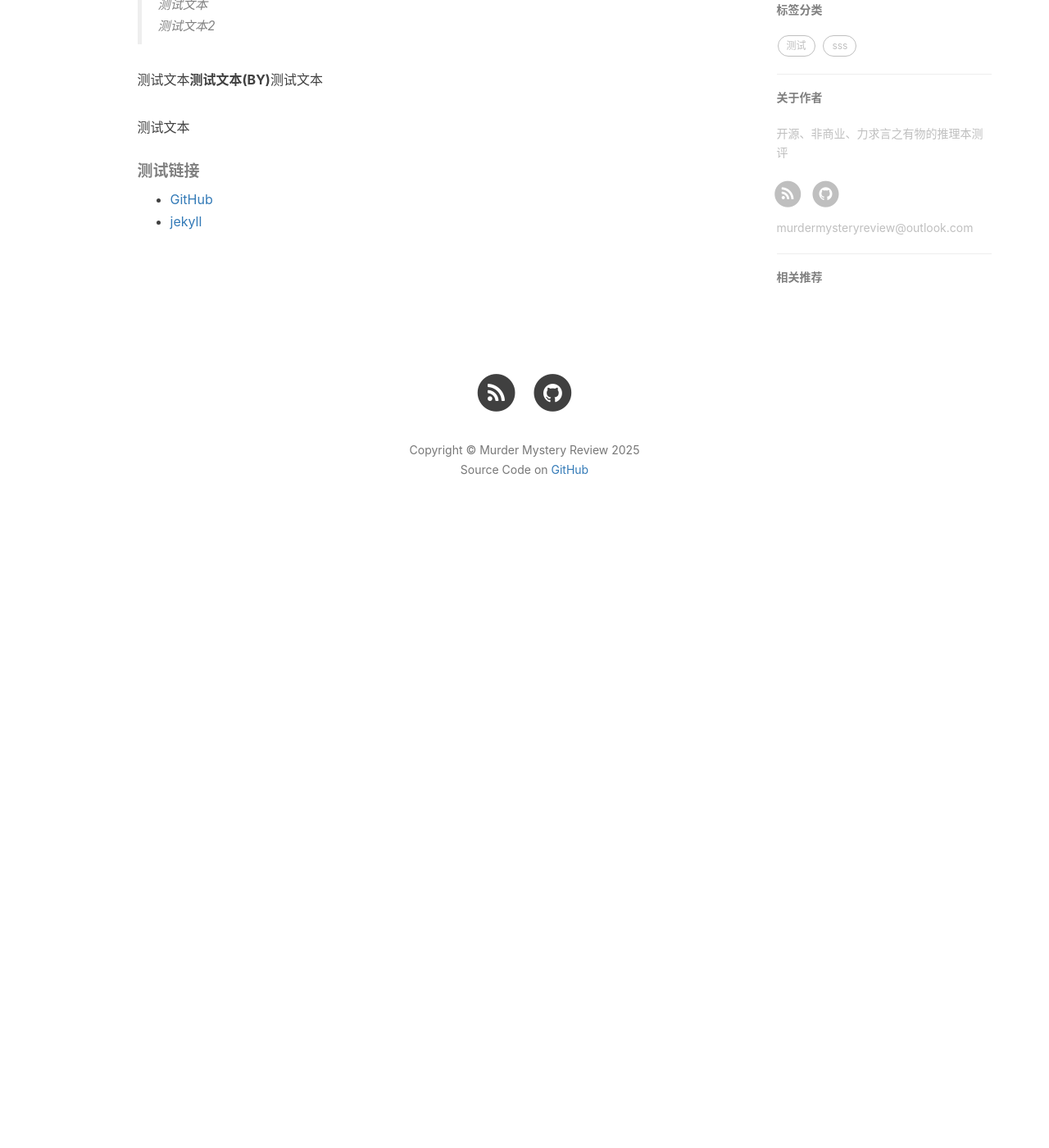
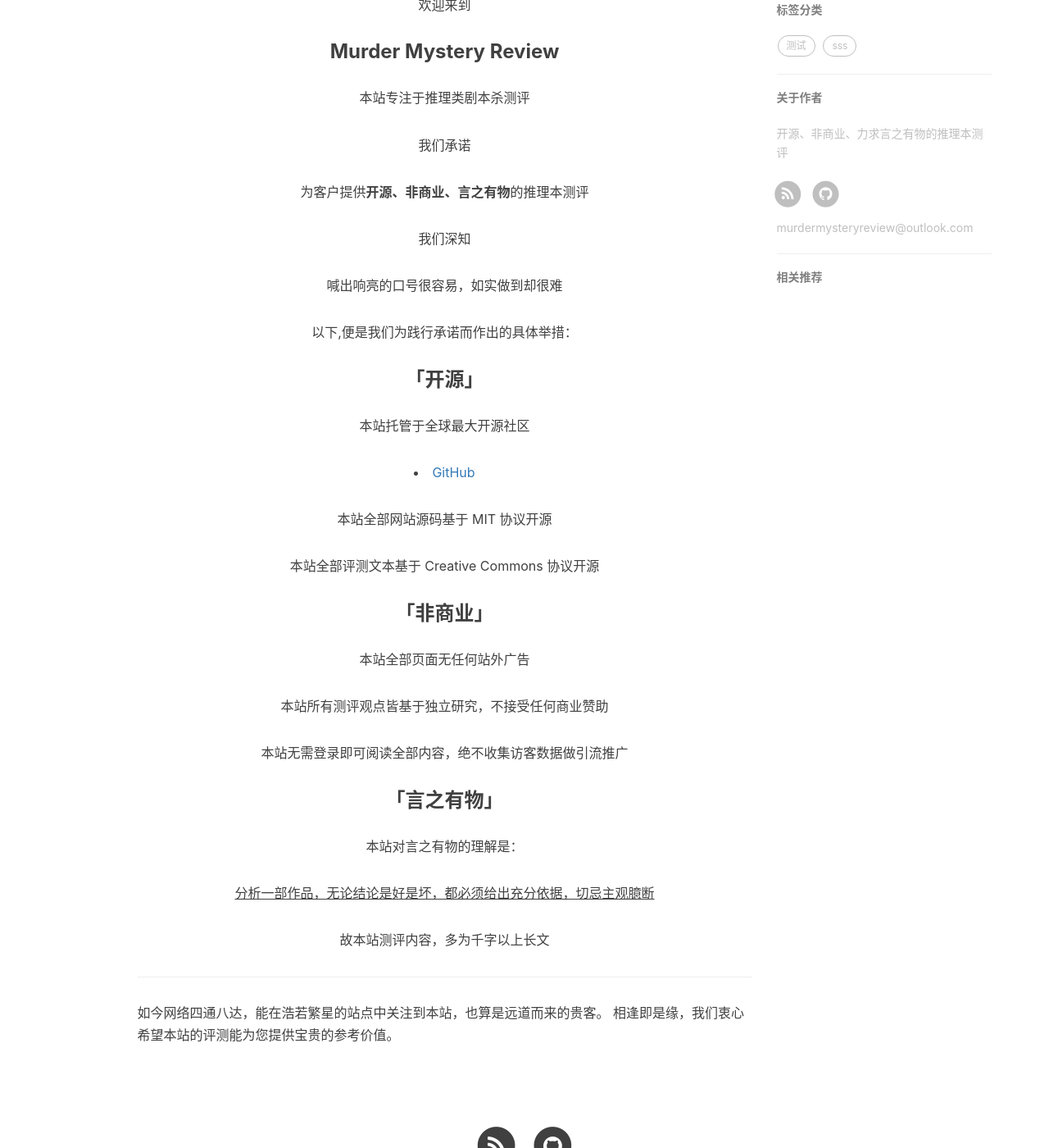
Before and after one commit to mysteryreview/mysteryreview.github.io, a Jekyll site: the page built from about.html, in a window 1280 px wide and 1400 px high, scrolled down 475 px. Shown: the whole window at 82% size. Built offline with Jekyll 4.4.1, drawn with Linux system fonts in a browser that asks for light colours; nearby versions of some CDN libraries; comment, search, counter and statistics services are not loaded; before the commit the page ends 1124 px from its top, so only the background shows below that.

Commit message:
Update about.html

```diff
--- a/about.html
+++ b/about.html
@@ -7,14 +7,35 @@ header-img: ""
 
 <!-- Page Content -->
 <div class="post-container">
-    <blockquote><p>测试文本<br>测试文本2</p></blockquote>
-    <p>测试文本<strong>测试文本(BY)</strong>测试文本</p>
-    <p>测试文本</p>
-    <h5>测试链接</h5>
-    <ul>
-        <li><a href="https://github.com">GitHub</a></li>
-        <li><a href="http://jekyll.com.cn/">jekyll</a></li>
-    </ul>
+    <p align="center">欢迎来到</p>
+    <h3 align="center"><strong>Murder Mystery Review</strong></h3>
+    <p align="center">本站专注于推理类剧本杀测评</p>
+    <p align="center">我们承诺</p>
+    <p align="center">为客户提供<strong>开源、非商业、言之有物</strong>的推理本测评</p>
+    <p align="center">我们深知</p>
+    <p align="center">喊出响亮的口号很容易，如实做到却很难</p>
+    <p align="center">以下,便是我们为践行承诺而作出的具体举措：</p>
+
+    <h3 align="center">「开源」</h3>
+    <p align="center">本站托管于全球最大开源社区</p>
+    <li align="center"><a href="https://github.com">GitHub</a></li>
+    <p align="center">本站全部网站源码基于 MIT 协议开源</p>
+    <p align="center">本站全部评测文本基于 Creative Commons 协议开源</p>
+
+    <h3 align="center">「非商业」</h3>
+    <p align="center">本站全部页面无任何站外广告</p>
+    <p align="center">本站所有测评观点皆基于独立研究，不接受任何商业赞助</p>
+    <p align="center">本站无需登录即可阅读全部内容，绝不收集访客数据做引流推广</p>
+
+    <h3 align="center">「言之有物」</h3>
+    <p align="center">本站对言之有物的理解是：</p>
+    <p align="center" style="text-decoration: underline;">
+        分析一部作品，无论结论是好是坏，都必须给出充分依据，切忌主观臆断</p>
+    <p align="center">故本站测评内容，多为千字以上长文</p>
+
+    <hr>
+    <p>如今网络四通八达，能在浩若繁星的站点中关注到本站，也算是远道而来的贵客。
+       相逢即是缘，我们衷心希望本站的评测能为您提供宝贵的参考价值。</p>
 </div>
 
 <!-- Gitalk 评论 start  -->
```
